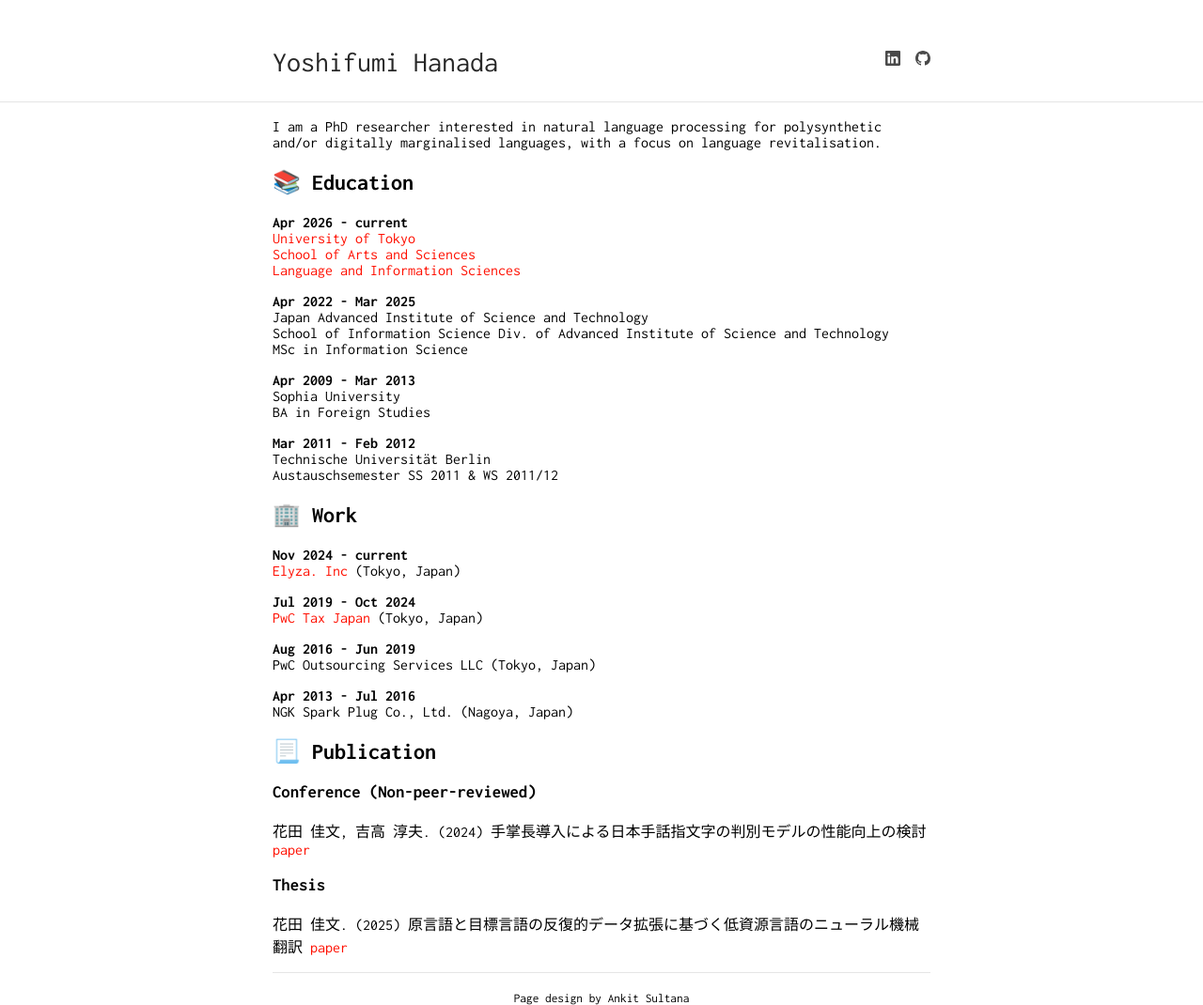
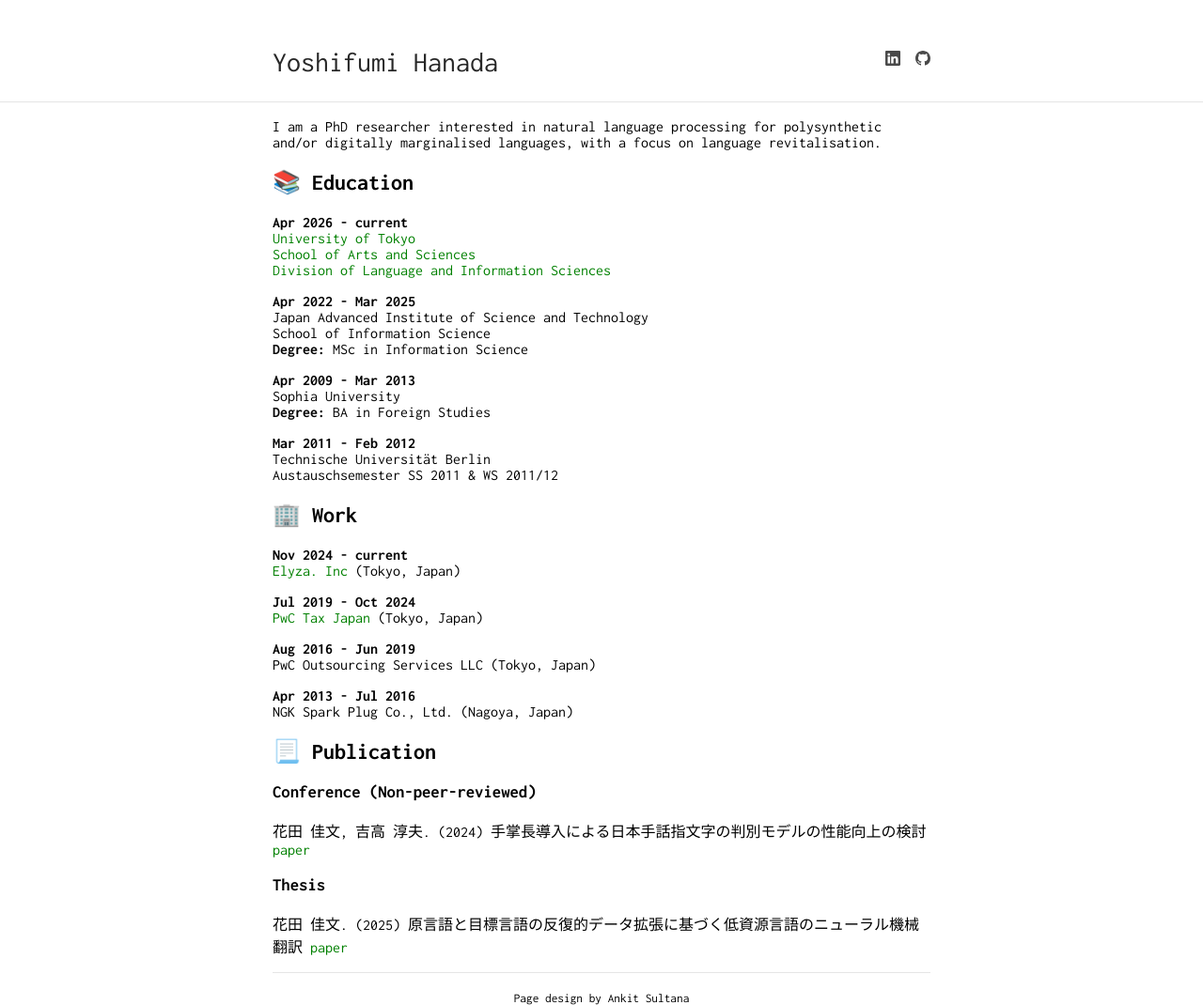
Before and after one commit to nonotoy/nonotoy.github.io, a Jekyll site: the page built from index.md, in a window 1280 px wide. Shown: the whole page at 94% size. Built offline with Jekyll 4.4.1, drawn with Linux system fonts in a browser that asks for light colours.

Commit message:
link colour

```diff
--- a/_sass/vars.scss
+++ b/_sass/vars.scss
@@ -2,7 +2,7 @@
  * Customization Variables
  */
 
-$accent: #FF0F00;
+$accent: #008000;
 $image-size: 85px;
 
 /*
--- a/index.md
+++ b/index.md
@@ -11,17 +11,16 @@ I am a PhD researcher interested in natural language processing for polysyntheti
 **Apr 2026 - current**
 [University of Tokyo](https://www.u-tokyo.ac.jp/ja/index.html)
 [School of Arts and Sciences](https://www.c.u-tokyo.ac.jp/)
-[Language and Information Sciences](https://gamp.c.u-tokyo.ac.jp/index.html)
+[Division of Language and Information Sciences](https://gamp.c.u-tokyo.ac.jp/index.html)
 
 **Apr 2022 - Mar 2025**
 Japan Advanced Institute of Science and Technology
 School of Information Science
-Div. of Advanced Institute of Science and Technology
-MSc in Information Science
+**Degree:** MSc in Information Science
 
 **Apr 2009 - Mar 2013**
 Sophia University
-BA in Foreign Studies
+**Degree:** BA in Foreign Studies
 
 **Mar 2011 - Feb 2012**
 Technische Universität Berlin
```
